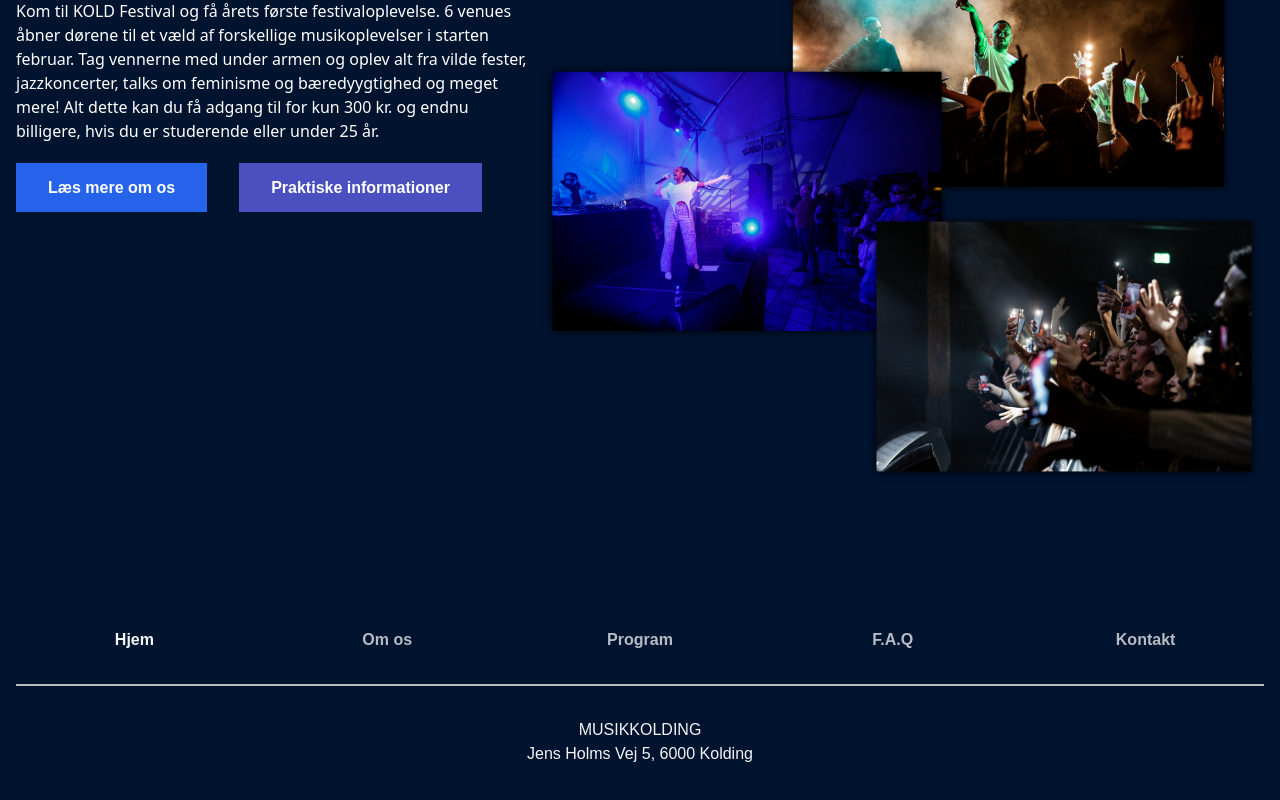
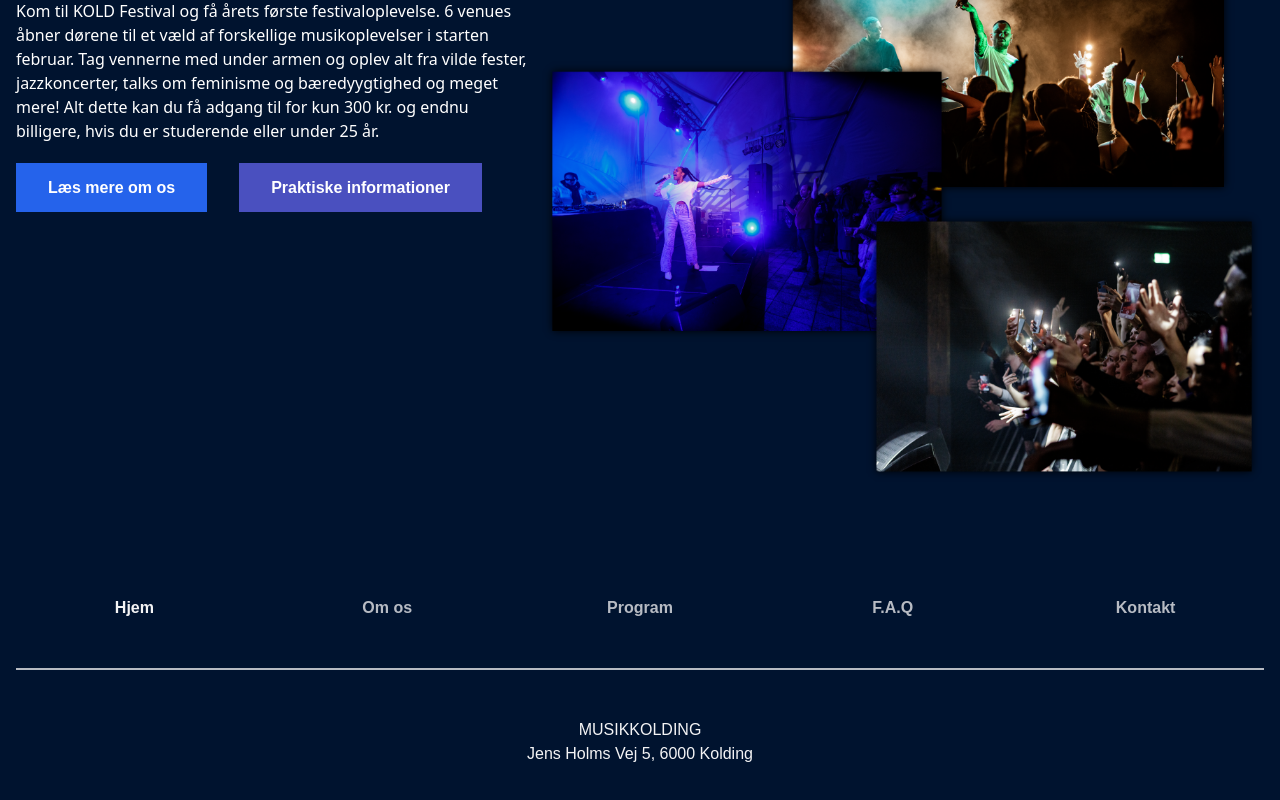
Before and after one commit to andersravn32/kold-festival, a Vue app: page / in a window 1280 px wide. Shown: the part 4265-5065 px from the top of the page. Built offline with nearby package versions, Linux system fonts and the light colour scheme; a web font is replaced by a local one.

Commit message:
Change: Changed footer link styling

```diff
--- a/src/components/Footer.vue
+++ b/src/components/Footer.vue
@@ -14,7 +14,7 @@ const routes = router.getRoutes().filter((route) => {
 <template>
     <footer>
         <ul
-            class="container grid justify-center place-items-center mx-auto gap-4 grid-cols-3 lg:grid-cols-5 border-b-2 border-zinc-100/75 pb-8 mb-8 font-bold text-zinc-100">
+            class="container grid justify-center place-items-center mx-auto gap-4 grid-cols-3 lg:grid-cols-5 border-b-2 border-zinc-100/75 pb-12 mb-12 font-bold text-zinc-100">
             <li v-for="(route, index) in routes" :key="index">
                 <router-link :to="route.path">
                     {{ route.name }}
@@ -30,7 +30,7 @@ const routes = router.getRoutes().filter((route) => {
 
 <style>
 footer {
-    @apply p-4 py-16 my-16 font-header
+    @apply p-4 py-24 font-header
 }
 
 footer ul a {
```
